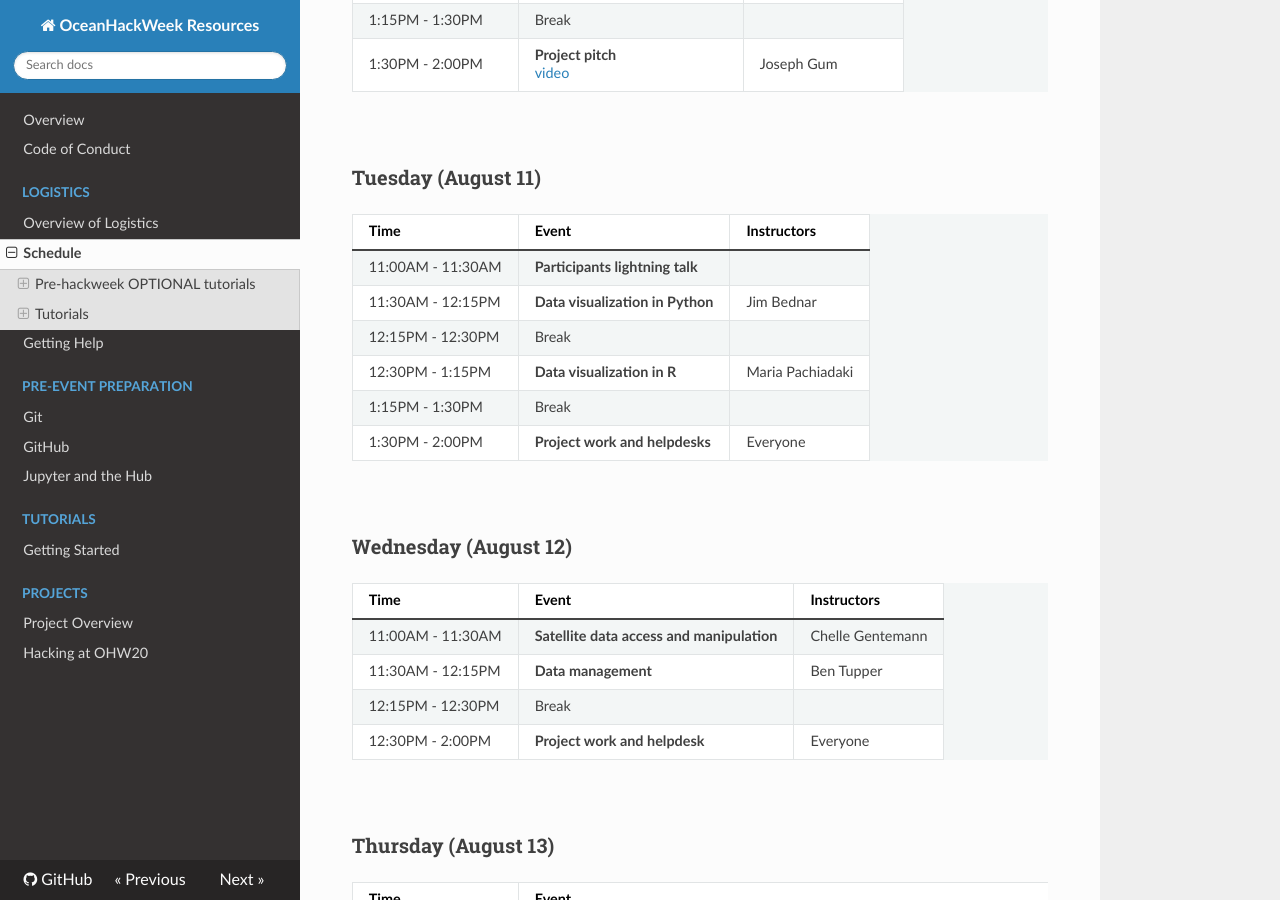
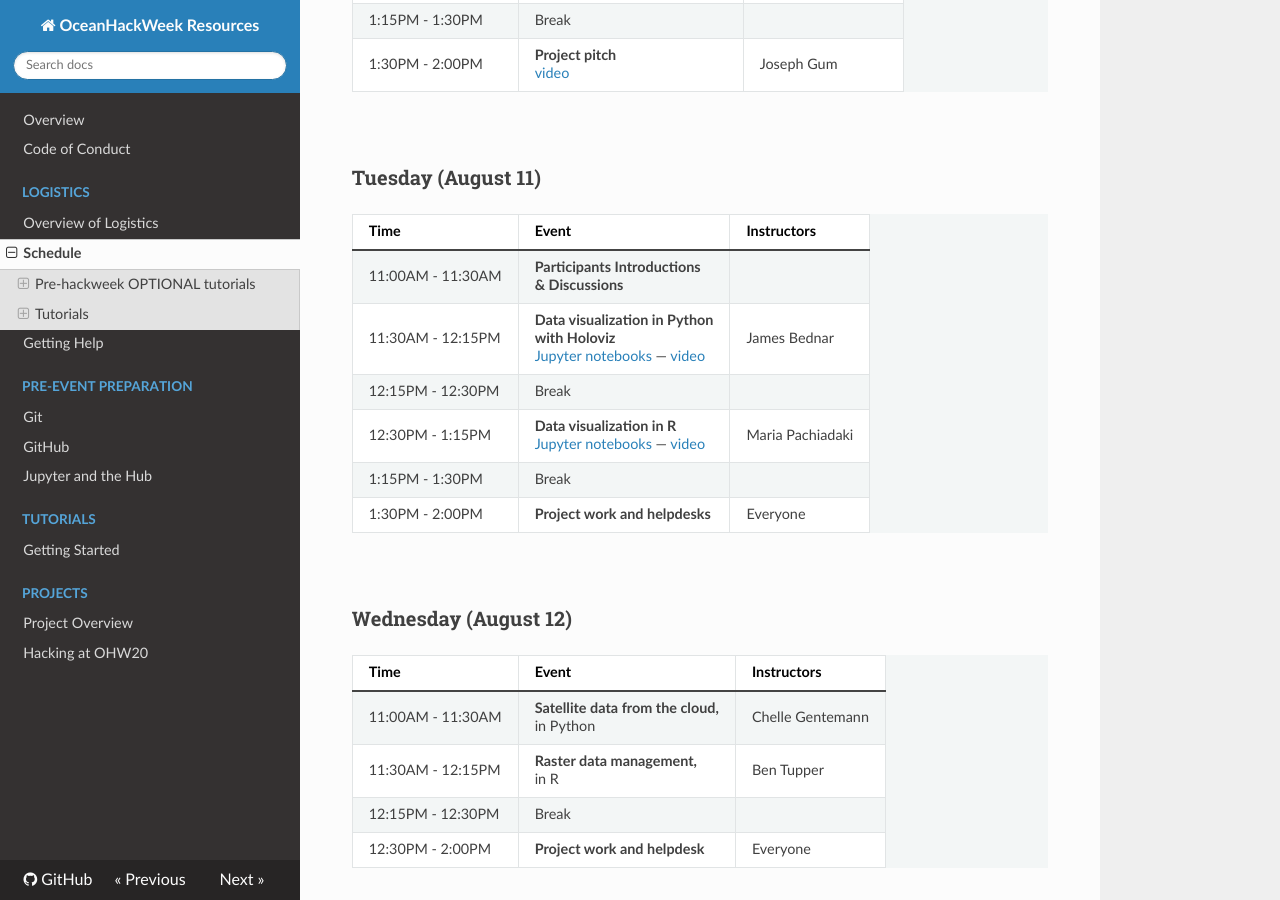
Before and after one commit to oceanhackweek/ohw-resources, an MkDocs documentation site: the page built from docs/schedule.md, in a window 1280 px wide and 900 px high, scrolled down 1655 px. Built offline with MkDocs 1.6.1, drawn with Linux system fonts in a browser that asks for light colours; nearby versions of some CDN libraries.

Commit message:
Updated schedule with Day 2 videos and materials, and refined titles for Day 3

```diff
--- a/docs/schedule.md
+++ b/docs/schedule.md
@@ -187,14 +187,21 @@ subscription.
     <tr>
       <td>11:00AM - 11:30AM</td>
       <td>
-        <strong>Participants lightning talk</strong>
+        <strong>Participants Introductions
+        <br>& Discussions</strong>
       </td>
       <td> </td>
     </tr>
     <tr>
       <td>11:30AM - 12:15PM</td>
-      <td><strong>Data visualization in Python</strong></td>
-      <td>Jim Bednar</td>
+      <td>
+        <strong>Data visualization in Python
+        <br>with Holoviz</strong>
+        <br>
+        <a href="https://github.com/oceanhackweek/ohw20-tutorials/tree/master/holoviz-examples">Jupyter notebooks</a>
+        &mdash; <a href="https://youtu.be/fW7-XT_8m6U">video</a>
+      </td>
+      <td>James Bednar</td>
     </tr>
     <tr>
       <td>12:15PM - 12:30PM</td>
@@ -203,7 +210,12 @@ subscription.
     </tr>
     <tr>
       <td>12:30PM - 1:15PM</td>
-      <td><strong>Data visualization in R</strong></td>
+      <td>
+        <strong>Data visualization in R</strong>
+        <br>
+        <a href="https://github.com/oceanhackweek/ohw20-tutorials/tree/master/02-R-genomicviz">Jupyter notebooks</a>
+        &mdash; <a href="https://youtu.be/B49zCa-P0Hs">video</a>
+      </td>
       <td>Maria Pachiadaki</td>
     </tr>
     <tr>
@@ -235,13 +247,17 @@ subscription.
     <tr>
       <td>11:00AM - 11:30AM</td>
       <td>
-        <strong>Satellite data access and manipulation</strong>
+        <strong>Satellite data from the cloud,</strong>
+        <br>in Python
       </td>
       <td>Chelle Gentemann</td>
     </tr>
     <tr>
       <td>11:30AM - 12:15PM</td>
-      <td><strong>Data management</strong></td>
+      <td>
+        <strong>Raster data management,</strong>
+        <br>in R
+      </td>
       <td>Ben Tupper</td>
     </tr>
     <tr>
@@ -251,7 +267,9 @@ subscription.
     </tr>
     <tr>
       <td>12:30PM - 2:00PM</td>
-      <td><strong>Project work and helpdesk</strong></td>
+      <td>
+        <strong>Project work and helpdesk</strong>
+      </td>
       <td>Everyone</td>
     </tr>
   </tbody>
```
Also changed, not shown: docs/prep/git.md (+2 -2 lines).
